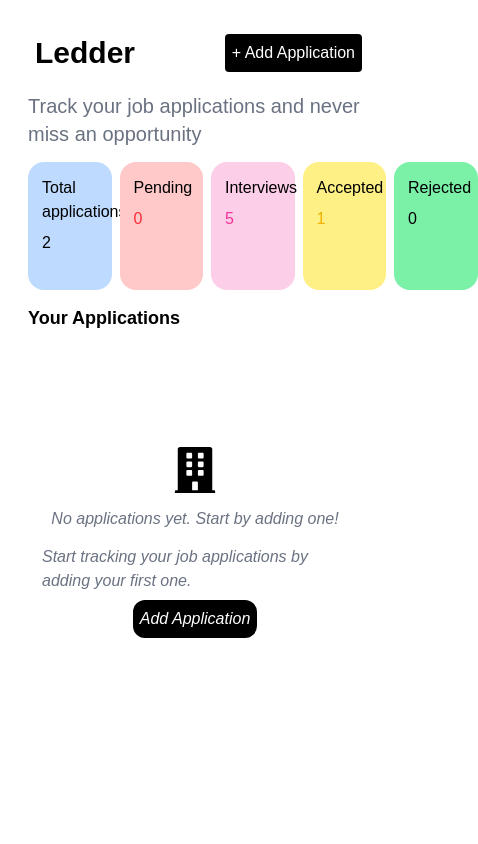
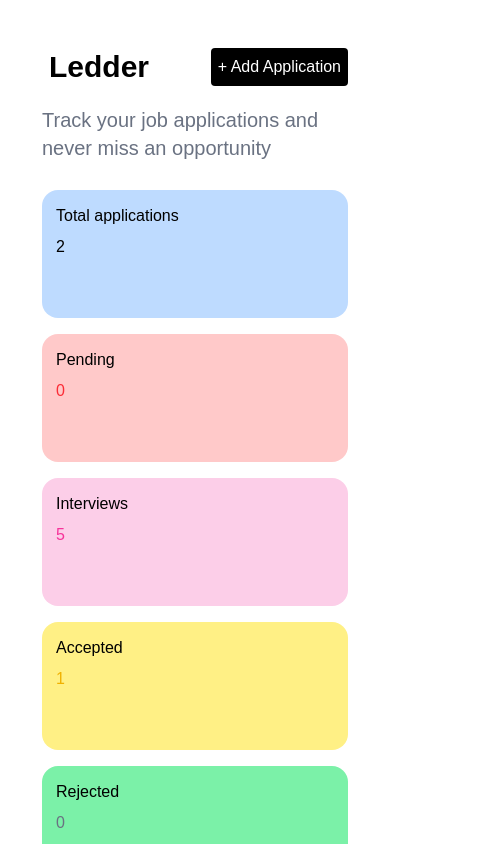
Before and after one commit to siphoPrince/ledder, a React (Vite) app in the folder ledder/: page / in a window 390 px wide. Shown: the top 844 px of the page, 478 px wide, since content can reach past the window. Built offline with nearby package versions, Linux system fonts and the light colour scheme.

Commit message:
responsive

```diff
--- a/ledder/app/components/application-form.jsx
+++ b/ledder/app/components/application-form.jsx
@@ -32,6 +32,17 @@ export default function ApplicationForm({onSubmit}){
     const handleSubmit = (e)=>{
         e.preventDefault();
         onSubmit(formData);
+        setFormData({
+            companyName: "",
+            contactPerson: "",
+            contactNumber: "",
+            companyEmail: "",
+            jobTitle: "",
+            notes: "",
+            aboutCompany: "",
+            dateTime: "",
+            status: ""
+          });
         navigate("/");
     };
     return(
--- a/ledder/app/components/cards.jsx
+++ b/ledder/app/components/cards.jsx
@@ -1,28 +1,29 @@
 const Cards = ()=> {
     return(
         <>
-            <div className="flex gap-2">
-                <div className="w-1/4 h-32 bg-blue-200 rounded-2xl">
+        <div className="flex flex-wrap gap-4 justify-between">
+            <div className="flex-1 min-w-[150px] h-32 bg-blue-200 rounded-2xl p-4">
                 <h6>Total applications</h6>
                 <span>2</span>
             </div>
-                <div className="w-1/4 h-32 bg-red-200 rounded-2xl">
+            <div className="flex-1 min-w-[150px] h-32 bg-red-200 rounded-2xl p-4">
                 <h6>Pending</h6>
                 <span className="text-red-500">0</span>
             </div>
-                <div className="w-1/4 h-32 bg-pink-200 rounded-2xl">
+            <div className="flex-1 min-w-[150px] h-32 bg-pink-200 rounded-2xl p-4">
                 <h6>Interviews</h6>
                 <span className="text-pink-500">5</span>
             </div>
-                <div className="w-1/4 h-32 bg-yellow-200 rounded-2xl">
+            <div className="flex-1 min-w-[150px] h-32 bg-yellow-200 rounded-2xl p-4">
                 <h6>Accepted</h6>
                 <span className="text-yellow-500">1</span>
             </div>
-                <div className="w-1/4 h-32 bg-green-300  rounded-2xl">
+            <div className="flex-1 min-w-[150px] h-32 mb-1.5 bg-green-300 rounded-2xl p-4">
                 <h6>Rejected</h6>
-                    <span className="text-grey-500">0</span>
+                <span className="text-gray-500">0</span>
             </div>
         </div>
+
         </>
     );
 }
--- a/ledder/app/components/statsoverview.jsx
+++ b/ledder/app/components/statsoverview.jsx
@@ -9,8 +9,7 @@ import { IoMdPerson } from "react-icons/io";
 const OverView = ({ applications }) => {
   return (
     <>
-      <h2 className="grid grid-cols-1 md:grid-cols-2 text-lg font-bold mb-4">Your Applications</h2>
-      <div className="flex justify-center items-center h-100">
+      <h2 className="text-lg font-bold mb-4">Your Applications</h2>
 
       {applications.length === 0 ? (
         <div className=" p-5 text-gray-500 italic flex flex-col items-center">
@@ -25,29 +24,30 @@ const OverView = ({ applications }) => {
           </Link>
         </div>
       ) : (
-        <div className="grid grid-cols-1 md:grid-cols-2 gap-4 w-full max-w-5xl">
+        <section className="w-full flex mt-6 ">
+          <div className="grid grid-cols-1 md:grid-cols-1 gap-4 w-full max-w-3xl ">
             {applications.map((app, i) => (
               <div
                 key={i}
-              className="shadow-lg w-4xl rounded p-4 flex items-center justify-between"
+                className="shadow-lg w-full rounded p-4 flex flex-col sm:flex-row justify-between bg-white border border-gray-300"
               >
                 <div>
                   <h3 className="text-black font-semibold">{app.jobTitle}</h3>
-                <p className="text-gray-600 flex flex-row items-center"><FaBuilding className="text-4xl text-black"/>{app.companyName}</p>
-                <p className="text-gray-600 flex flex-row items-center"><IoMdPerson className="text-4xl text-black"/>{app.contactPerson}</p>
-                <p className="text-gray-600 flex flex-row items-center"><MdEmail className="text-4xl text-black"/>{app.companyEmail}</p>
-                <p className="text-gray-500 italic flex flex-row items-centre"><MdEditNote className="text-4xl text-black"/>{app.notes}</p>
-                <p className="text-gray-500">{app.aboutCompany}</p>
+                  <p className="text-gray-600 flex flex-row items-center text-xs sm:text-sm"><FaBuilding className="sm:text-2xl text-black"/>{app.companyName}</p>
+                  <p className="text-gray-600 flex flex-row items-center text-xs sm:text-sm"><IoMdPerson className="sm:text-2xl text-black"/>{app.contactPerson}</p>
+                  <p className="text-gray-600 flex flex-row items-center text-xs sm:text-sm"><MdEmail className="sm:text-2xl text-black"/>{app.companyEmail}</p>
+                  <p className="text-gray-500 italic flex flex-row items-centre text-xs sm:text-sm"><MdEditNote className="sm:text-2xl text-black"/>{app.notes}</p>
+                  <p className="text-gray-500 text-xs sm:text-sm">{app.aboutCompany}</p>
 
                 </div>
-              <span className="bg-blue-500 text-white text-xs px-2 py-1 rounded-2xl">
+                <span className="bg-blue-500 text-white text-xs px-2 py-1 rounded-2xl mt-2 sm:mt-0 self-start">
                   {app.status}
                 </span>
               </div>
             ))}
           </div>
+          </section>
       )}
-      </div>
     </>
   );
 };
--- a/ledder/src/App.jsx
+++ b/ledder/src/App.jsx
@@ -23,9 +23,17 @@ function App() {
           path='/'
           element={
             <>
-              <Hero/>
-              <Cards/>
-              <OverView applications={applications} />
+              <div className="w-full px-4">
+                <section className='mt-6'>
+                  <Hero/>
+                </section>
+                <section className='mt-10'>
+                  <Cards/>
+                </section>
+                <section className='mt-10'>
+                  <OverView applications={applications} />
+                </section>
+              </div>
             </>
           }/>
         <Route path='/Application-form'
```
Lines whose indentation alone changed are shown as unchanged.
